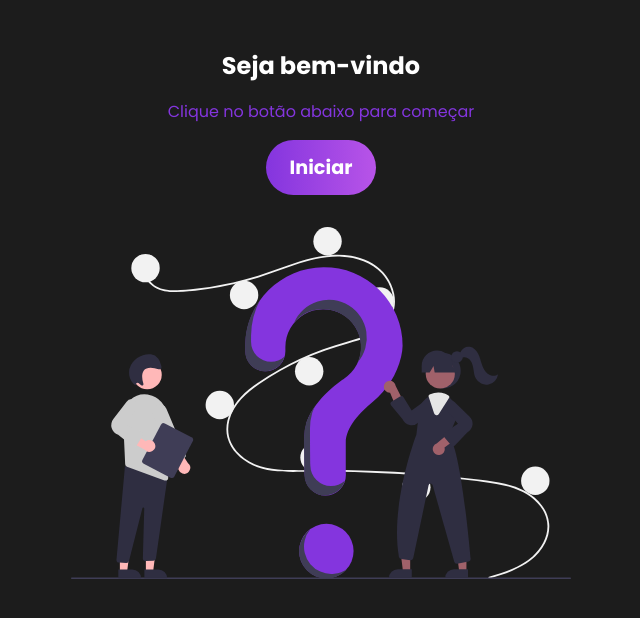
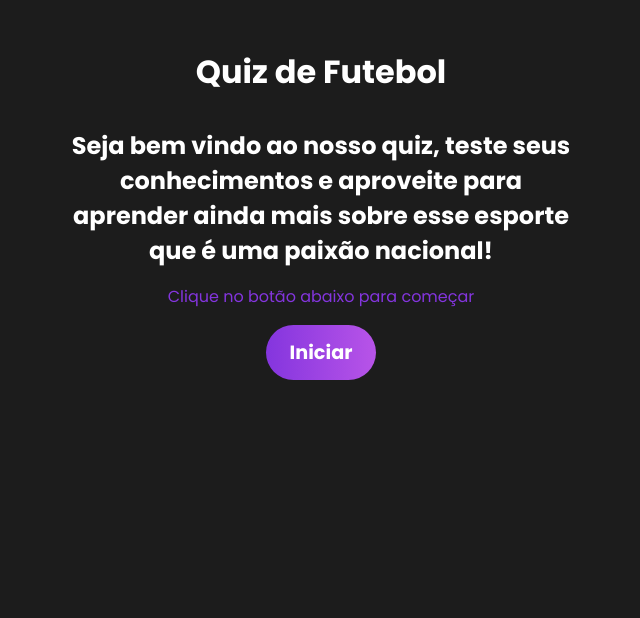
Before and after one commit to ronaldof16/quiz-futebol, a React (Vite) app: page / in a window 1280 px wide. Shown: the top 618 px of the page, without its empty margins (319-959 px from the left). Built offline with nearby package versions, Linux system fonts and the light colour scheme.

Commit message:
criação do h1 e exclusão da imagem

```diff
--- a/src/components/Welcome.jsx
+++ b/src/components/Welcome.jsx
@@ -1,7 +1,6 @@
 import { useContext } from 'react';
 import { QuizContext } from '../context/quiz';
 
-import Quiz from '../img/quiz.svg';
 import './Welcome.css';
 
 const Welcome = () => {
@@ -11,10 +10,11 @@ const Welcome = () => {
 
   return (
     <div id='welcome'>
-        <h2>Seja bem-vindo</h2>
+        <h1>Quiz de Futebol</h1>
+        <h2>Seja bem vindo ao nosso quiz, teste seus conhecimentos e aproveite para
+        aprender ainda mais sobre esse esporte que é uma paixão nacional! </h2>
         <p>Clique no botão abaixo para começar</p>
         <button onClick={() => dispatch({type: 'CHANGE_STATE'})}>Iniciar</button>
-        <img src={Quiz} alt="Imagem com Interrogação" />
     </div>
   )
 }
```
